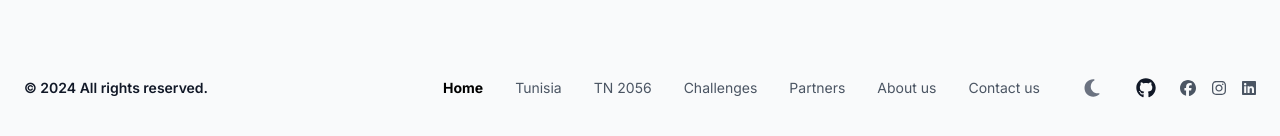
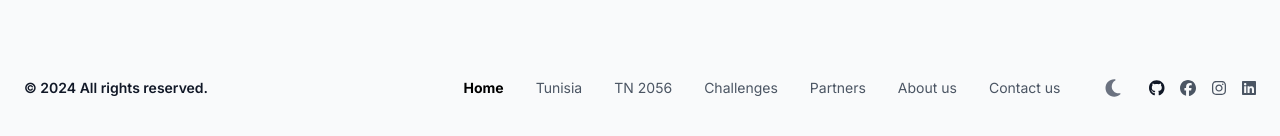
Before and after one commit to bouaziz-mohamed-amine/tsyp, a React (Vite) app: page / in a window 1280 px wide. Shown: the part 7672-7808 px from the top of the page. Built offline with nearby package versions, Linux system fonts and the light colour scheme.

Commit message:
add github icon

```diff
--- a/src/app/components/Footer.jsx
+++ b/src/app/components/Footer.jsx
@@ -107,7 +107,7 @@ export default function Footer() {
 						aria-label="github repo"
 						target="_blank"
 					>
-						<FontAwesomeIcon icon={faGithub} className="block h-5 w-5 p-2" />
+						<FontAwesomeIcon icon={faGithub} />
 					</Link>
 					 <a
 						href="https://www.facebook.com/ieee.tsyp"
```
